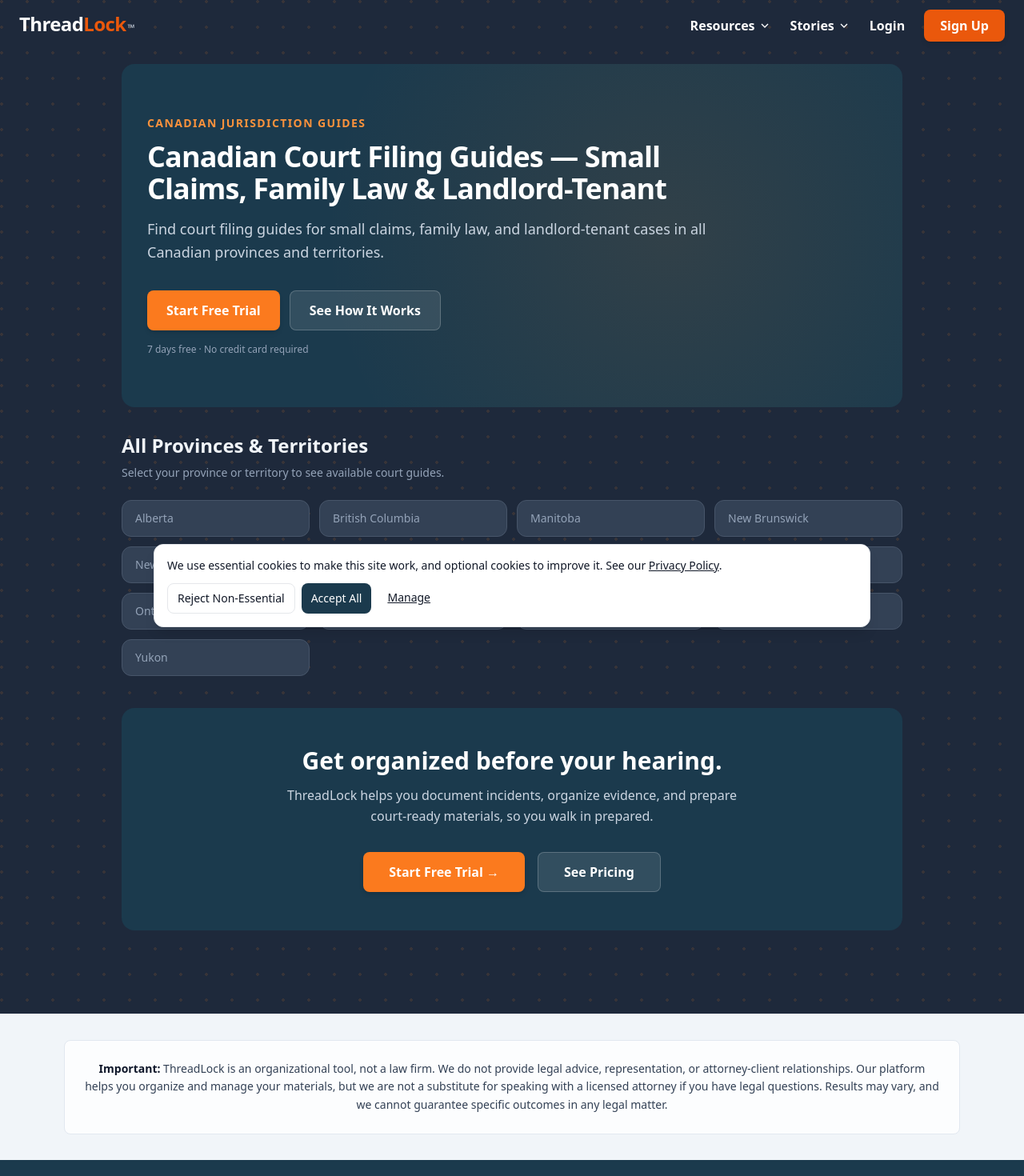
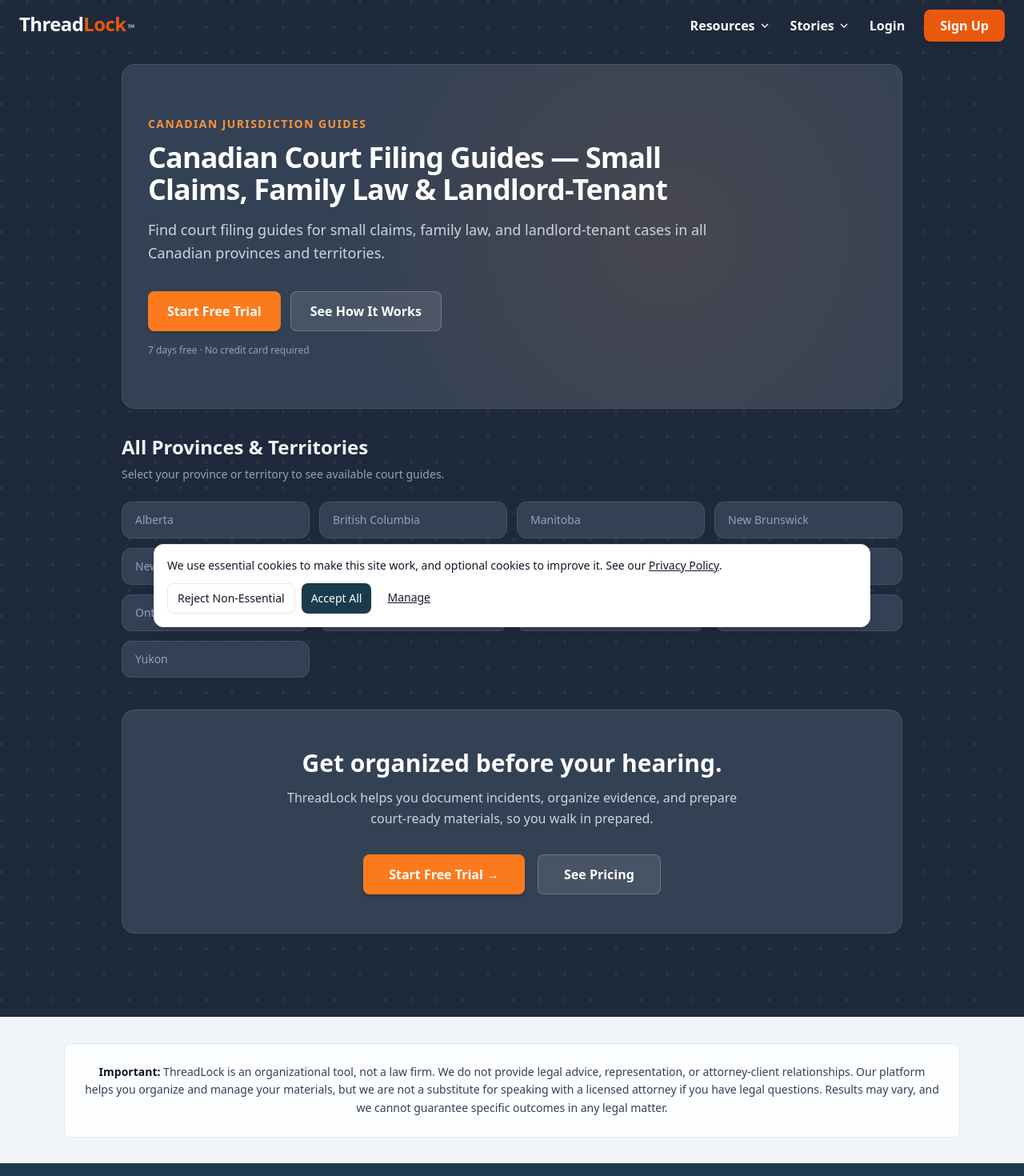
Before and after one commit to RedThreadGrp/ThreadLock, a Next.js app: page /ca in a window 1280 px wide. Shown: the top 1470 px of the page at 80% size. Built offline with nearby package versions, Linux system fonts and the light colour scheme.

Commit message:
fix: match jurisdiction hero/CTA card color to resources page and add paragraph spacing
Agent-Logs-Url: https://github.com/RedThreadGrp/ThreadLock/sessions/286696f1-4df4-44b6-be95-d3076ce9ddc2

Co-authored-by: RedThreadGrp <216193279+RedThreadGrp@users.noreply.github.com>

```diff
--- a/components/jurisdiction/JurisdictionCTA.tsx
+++ b/components/jurisdiction/JurisdictionCTA.tsx
@@ -2,7 +2,7 @@ import React from "react";
 
 export default function JurisdictionCTA() {
   return (
-    <section className="bg-[#1b3a4d] rounded-2xl px-8 py-12 my-10 text-white text-center">
+    <section className="bg-surface-dark-panel border border-border-dark rounded-2xl px-8 py-12 my-10 text-white text-center">
       <h2 className="text-2xl md:text-3xl font-extrabold mb-3">
         Get organized before your hearing.
       </h2>
--- a/components/jurisdiction/JurisdictionContentLayout.tsx
+++ b/components/jurisdiction/JurisdictionContentLayout.tsx
@@ -164,7 +164,7 @@ export default function JurisdictionContentLayout({
         return (
           <>
             <article
-              className="prose prose-invert max-w-none mb-8"
+              className="prose prose-invert max-w-none mb-8 [&>p+p]:mt-4"
               dangerouslySetInnerHTML={{ __html: cleanedHtml }}
             />
             <JurisdictionFaqSection items={faqs} />
@@ -277,7 +277,7 @@ export default function JurisdictionContentLayout({
                       </span>
                     </div>
                     <div
-                      className="prose prose-invert max-w-none text-sm"
+                      className="prose prose-invert max-w-none text-sm [&>p+p]:mt-4"
                       dangerouslySetInnerHTML={{ __html: html }}
                     />
                   </section>
@@ -299,7 +299,7 @@ export default function JurisdictionContentLayout({
                   </div>
                   {/* Overview: first paragraph gets a blockquote treatment */}
                   <div
-                    className={`prose prose-invert max-w-none text-sm ${
+                    className={`prose prose-invert max-w-none text-sm [&>p+p]:mt-4 ${
                       key === "overview"
                         ? "[&>p:first-of-type]:border-l-4 [&>p:first-of-type]:border-brand-orange [&>p:first-of-type]:pl-4 [&>p:first-of-type]:italic [&>p:first-of-type]:text-foreground-dark"
                         : ""
--- a/components/jurisdiction/JurisdictionFaqSection.tsx
+++ b/components/jurisdiction/JurisdictionFaqSection.tsx
@@ -25,7 +25,7 @@ export default function JurisdictionFaqSection({
             key={i}
             className="bg-surface-dark border border-border-dark/70 rounded-xl px-4 py-4"
           >
-            <p className="text-sm font-semibold text-foreground-dark mb-2">{item.q}</p>
+            <p className="text-sm font-semibold text-foreground-dark mb-3">{item.q}</p>
             <p className="text-sm text-muted-dark leading-relaxed">{item.a}</p>
           </div>
         ))}
--- a/components/jurisdiction/JurisdictionHero.tsx
+++ b/components/jurisdiction/JurisdictionHero.tsx
@@ -10,7 +10,7 @@ export interface JurisdictionHeroProps {
 
 export default function JurisdictionHero({ eyebrow, title, intro, hideCta = false }: JurisdictionHeroProps) {
   return (
-    <section className="relative bg-[#1b3a4d] text-white rounded-2xl overflow-hidden mb-8 px-8 py-14 md:py-16">
+    <section className="relative bg-surface-dark-panel border border-border-dark text-white rounded-2xl overflow-hidden mb-8 px-8 py-14 md:py-16">
       <div className="absolute inset-0 opacity-10"
         style={{ backgroundImage: "radial-gradient(circle at 70% 50%, #fb7a1e 0%, transparent 60%)" }}
         aria-hidden="true"
```
